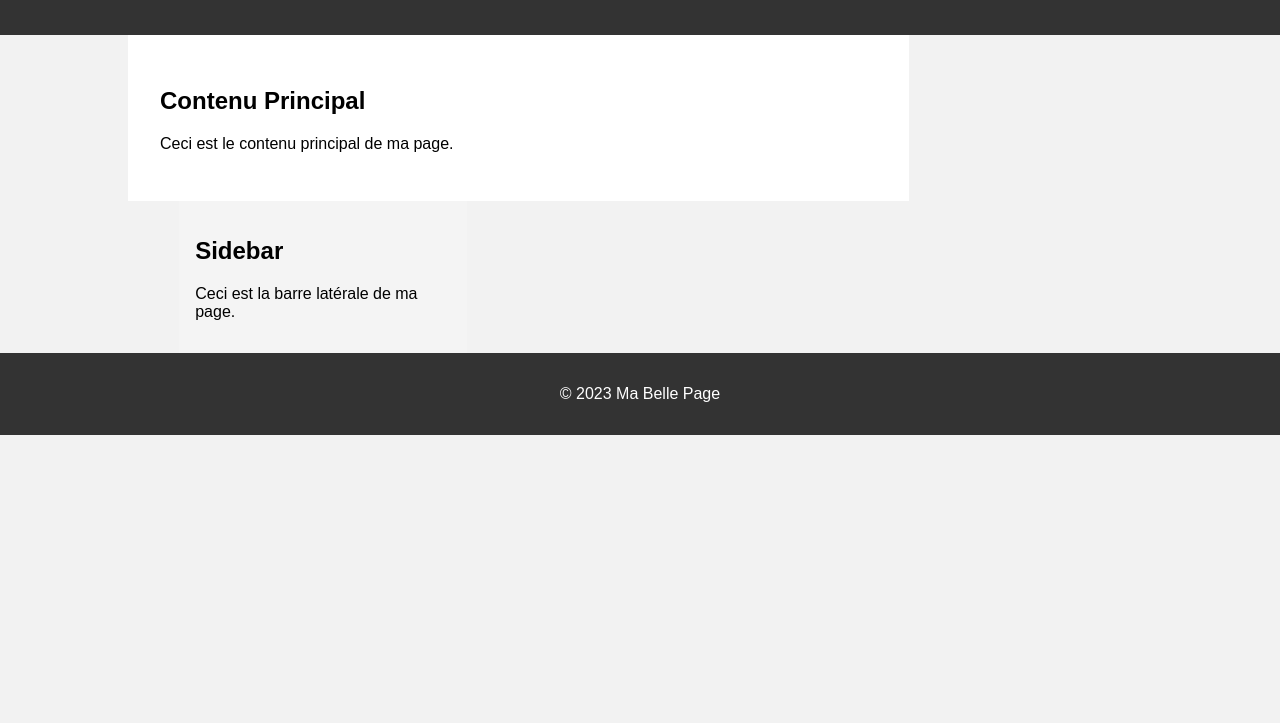
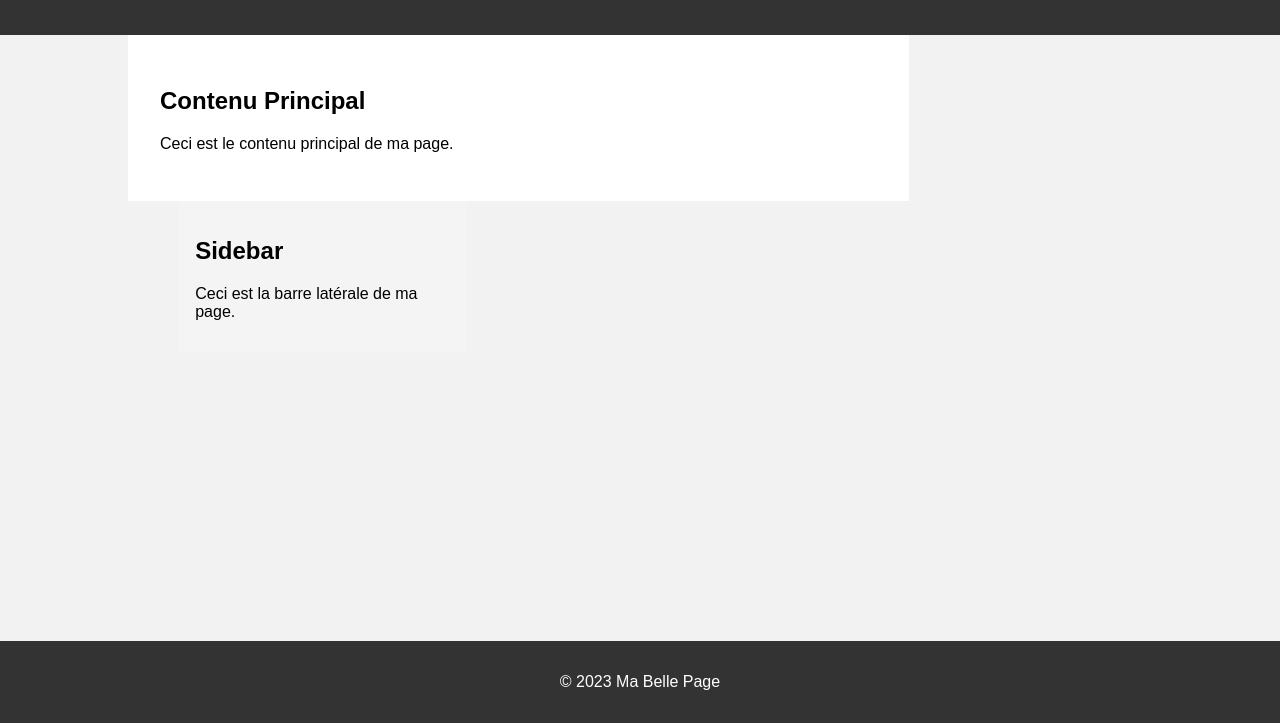
Before and after one commit to Redwan44Reze/Cloud, a plain HTML site: page index.html in a window 1280 px wide. Shown: the part 77-800 px from the top of the page. Drawn offline with Linux system fonts and the light colour scheme.

Commit message:
Update index.html

```diff
--- a/index.html
+++ b/index.html
@@ -8,6 +8,9 @@
     background-color: #f2f2f2;
     margin: 0;
     padding: 0;
+    min-height: 100vh;
+    display: flex;
+    flex-direction: column;
   }
   header {
     background-color: #333;
@@ -22,6 +25,7 @@
     width: 80%;
     margin: 0 auto;
     overflow: hidden;
+    flex: 1;
   }
   .main {
     background-color: #fff;
@@ -41,7 +45,6 @@
     color: #fff;
     text-align: center;
     padding: 1em 0;
-    clear: both;
   }
 </style>
 </head>
```
